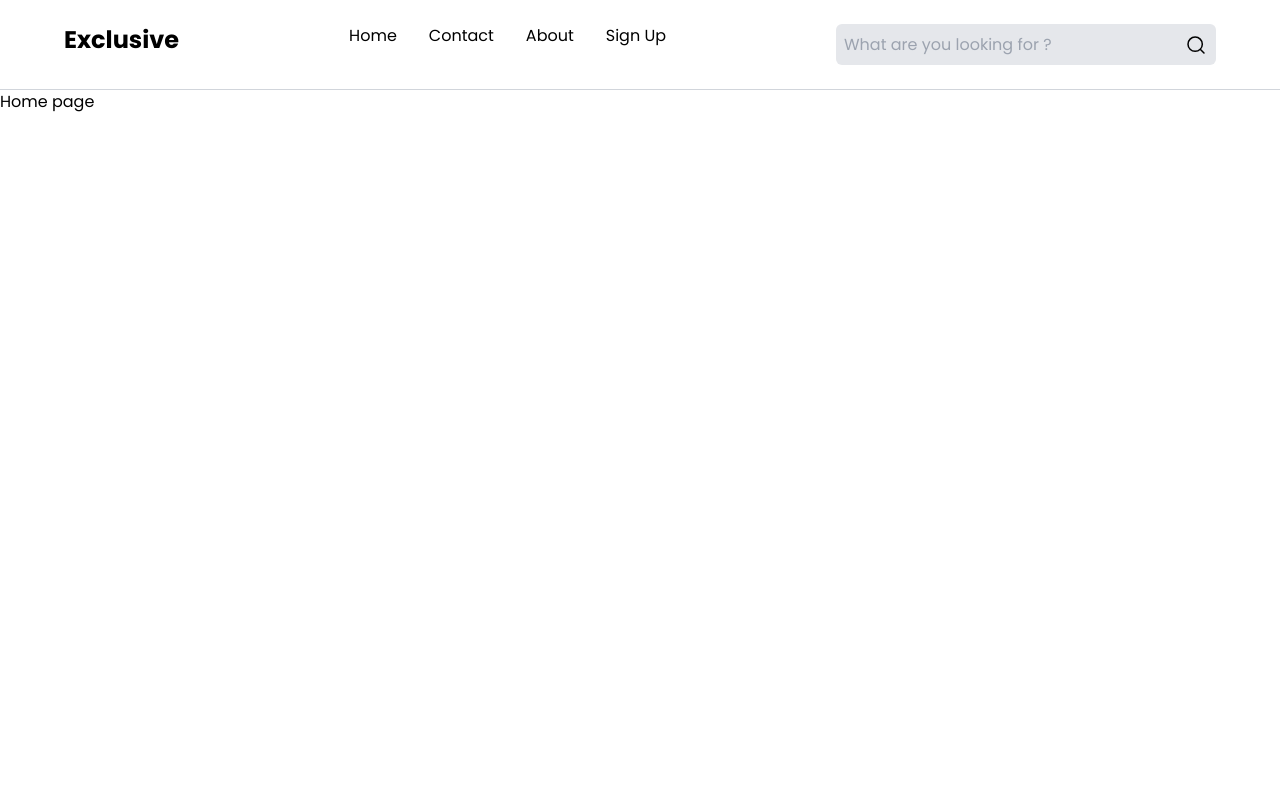
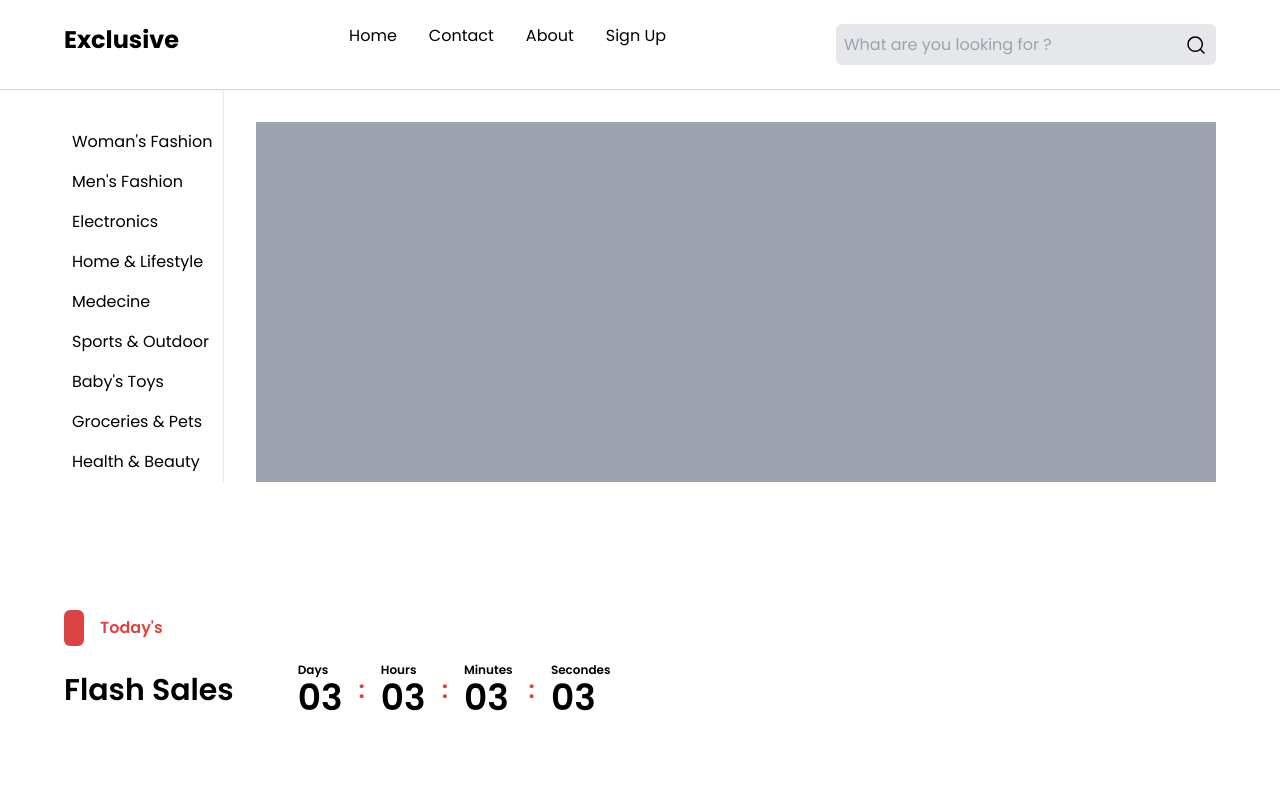
Before and after one commit to FOKO-KENMOGNE-Wilfried/Exclusive_Shop, a Vue app: page / in a window 1280 px wide. Shown: the top 800 px of the page. Built offline with nearby package versions, Linux system fonts and the light colour scheme.

Commit message:
The catgories section of the home page is ok abd the today's section have been started

```diff
--- /dev/null
+++ b/src/components/common/CustomSectionTitle.vue
@@ -0,0 +1,14 @@
+<template>
+    <div class="flex items-center gap-4">
+        <div class="bg-primary w-5 h-9 rounded-md"></div>
+        <p class="text-primary font-semibold">{{ label }}</p>
+    </div>
+</template>
+
+<script setup lang="ts">
+defineProps<{
+    label: string
+}>()
+</script>
+
+<style scoped></style>
--- a/src/components/pages/HomePage.vue
+++ b/src/components/pages/HomePage.vue
@@ -1,9 +1,92 @@
 <template>
-    <div>
-        Home page
+    <div class="flex flex-col px-16 gap-32">
+        <div class="flex justify-between w-full h-fit">
+            <div class="flex flex-col w-2/12 border-r pt-8">
+                <div v-for="category in categoriesList" :key="category.id" class="flex items-center justify-between cursor-pointer hover:bg-gray-200 h-10 transition-all duration-200 ease-in-out px-2">
+                    <p>{{ category.label }}</p>
+                    <!-- <img src="/public/icons/icons arrow-right.svg" alt="" /> -->
+                </div>
+            </div>
+            <div class="bg-gray-400 w-full mt-8 ml-8"></div>
+        </div>
+        <div class="flex flex-col gap-4">
+            <CustomSectionTitle label="Today's" />
+            <div class="flex items-center gap-16 text-3xl font-semibold">
+                <p>Flash Sales</p>
+                <div class="flex gap-4 items-center">
+                    <div class="flex flex-col">
+                        <p class="text-xs">Days</p>
+                        <p class="text-4xl font-semibold">03</p>
+                    </div>
+                    <p class="text-2xl text-primary font-semibold">:</p>
+                    <div class="flex flex-col">
+                        <p class="text-xs">Hours</p>
+                        <p class="text-4xl font-semibold">03</p>
+                    </div>
+                    <p class="text-2xl text-primary font-semibold">:</p>
+                    <div class="flex flex-col">
+                        <p class="text-xs">Minutes</p>
+                        <p class="text-4xl font-semibold">03</p>
+                    </div>
+                    <p class="text-2xl text-primary font-semibold">:</p>
+                    <div class="flex flex-col">
+                        <p class="text-xs">Secondes</p>
+                        <p class="text-4xl font-semibold">03</p>
+                    </div>
+                </div>
+            </div>
+        </div>
+        <div>3</div>
+        <div>4</div>
+        <div>5</div>
+        <div>6</div>
+        <div>7</div>
+        <div>8</div>
     </div>
 </template>
 
-<script setup lang="ts"></script>
+<script setup lang="ts">
+import CustomSectionTitle from '../common/CustomSectionTitle.vue';
+
+
+const categoriesList = [
+    {
+        id: 1,
+        label: "Woman's Fashion",
+    },
+    {
+        id: 2,
+        label: "Men's Fashion",
+    },
+    {
+        id: 3,
+        label: "Electronics",
+    },
+    {
+        id: 4,
+        label: "Home & Lifestyle",
+    },
+    {
+        id: 5,
+        label: "Medecine",
+    },
+    {
+        id: 6,
+        label: "Sports & Outdoor",
+    },
+    {
+        id: 7,
+        label: "Baby's Toys",
+    },
+    {
+        id: 8,
+        label: "Groceries & Pets",
+    },
+    {
+        id: 9,
+        label: "Health & Beauty",
+    },
+]
+</script>
 
 <style scoped></style>
```
